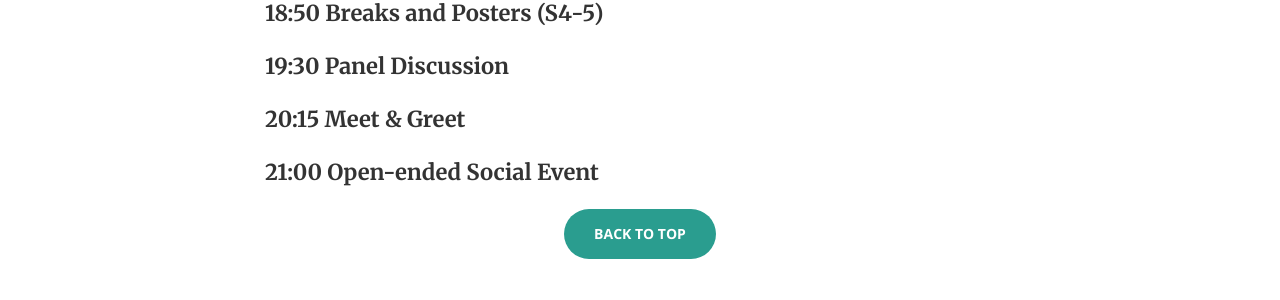
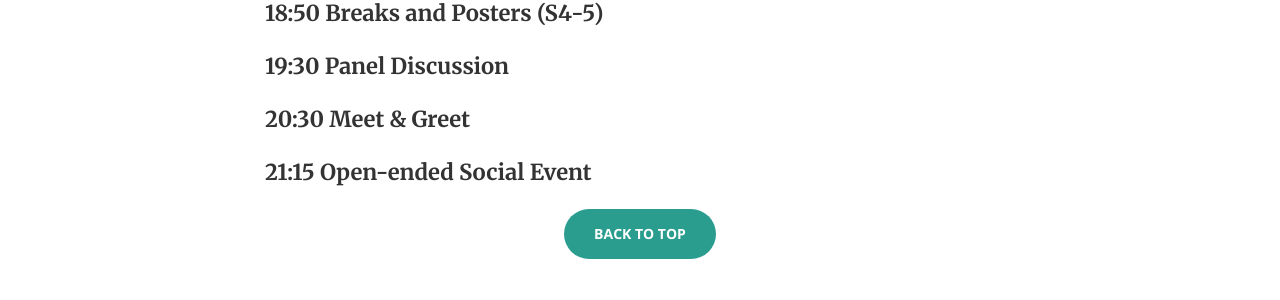
Before and after one commit to ipcai2021/ipcai2021.github.io, a Jekyll site: the page built from index.html, in a window 1280 px wide and 900 px high, scrolled down 7327 px. Shown: the part 155-455 px from the top of the window. Built offline with Jekyll 4.4.1, drawn with Linux system fonts in a browser that asks for light colours; some of the changed text lies outside the part shown.

Commit message:
Updated program: length of panel discussion 60 minutes

```diff
--- a/_includes/program.html
+++ b/_includes/program.html
@@ -54,15 +54,15 @@
 								<td><p class="font_8"><span class="color_12">Break and Posters (S4-5)</span></p></td>
 							</tr>
 							<tr>
-								<td><p class="font_8"><span class="color_12">19:30 - 20:15</span></p></td>
+								<td><p class="font_8"><span class="color_12">19:30 - 20:30</span></p></td>
 								<td><p class="font_8"><span class="color_12">Panel discussion</span></p></td>
 							</tr>
 							<tr>
-								<td><p class="font_8"><span class="color_12">20:15 - 21:00</span></p></td>
+								<td><p class="font_8"><span class="color_12">20:30 - 21:15</span></p></td>
 								<td><p class="font_8"><span class="color_12">Meet & Greet</span></p></td>
 							</tr>
 							<tr>
-								<td><p class="font_8"><span class="color_12">21:00</span></p></td>
+								<td><p class="font_8"><span class="color_12">21:15</span></p></td>
 								<td><p class="font_8"><span class="color_12">Open-ended Social Event</span></p></td>
 							</tr>
 					</table><br><br>
@@ -225,9 +225,9 @@
 
 				<p class="font_8" style="font-size:18px"><span style="font-size:22px"><b>19:30 Panel Discussion</b></p>
 
-				<p class="font_8" style="font-size:18px"><span style="font-size:22px"><b>20:15 Meet & Greet</b></p>
+				<p class="font_8" style="font-size:18px"><span style="font-size:22px"><b>20:30 Meet & Greet</b></p>
 
-				<p class="font_8" style="font-size:18px"><span style="font-size:22px"><b>21:00 Open-ended Social Event</b></p>
+				<p class="font_8" style="font-size:18px"><span style="font-size:22px"><b>21:15 Open-ended Social Event</b></p>
 
 			</div>
 
```
